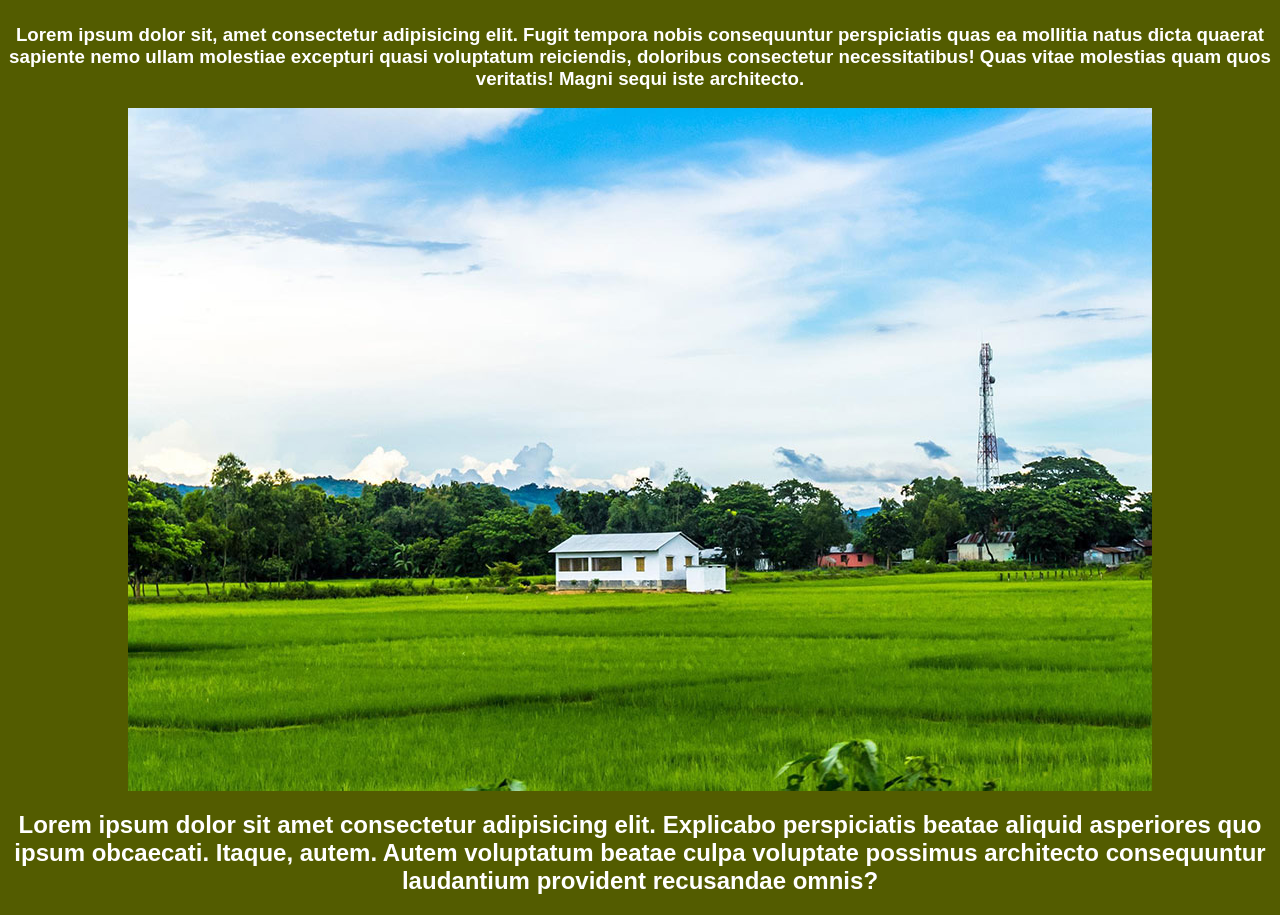
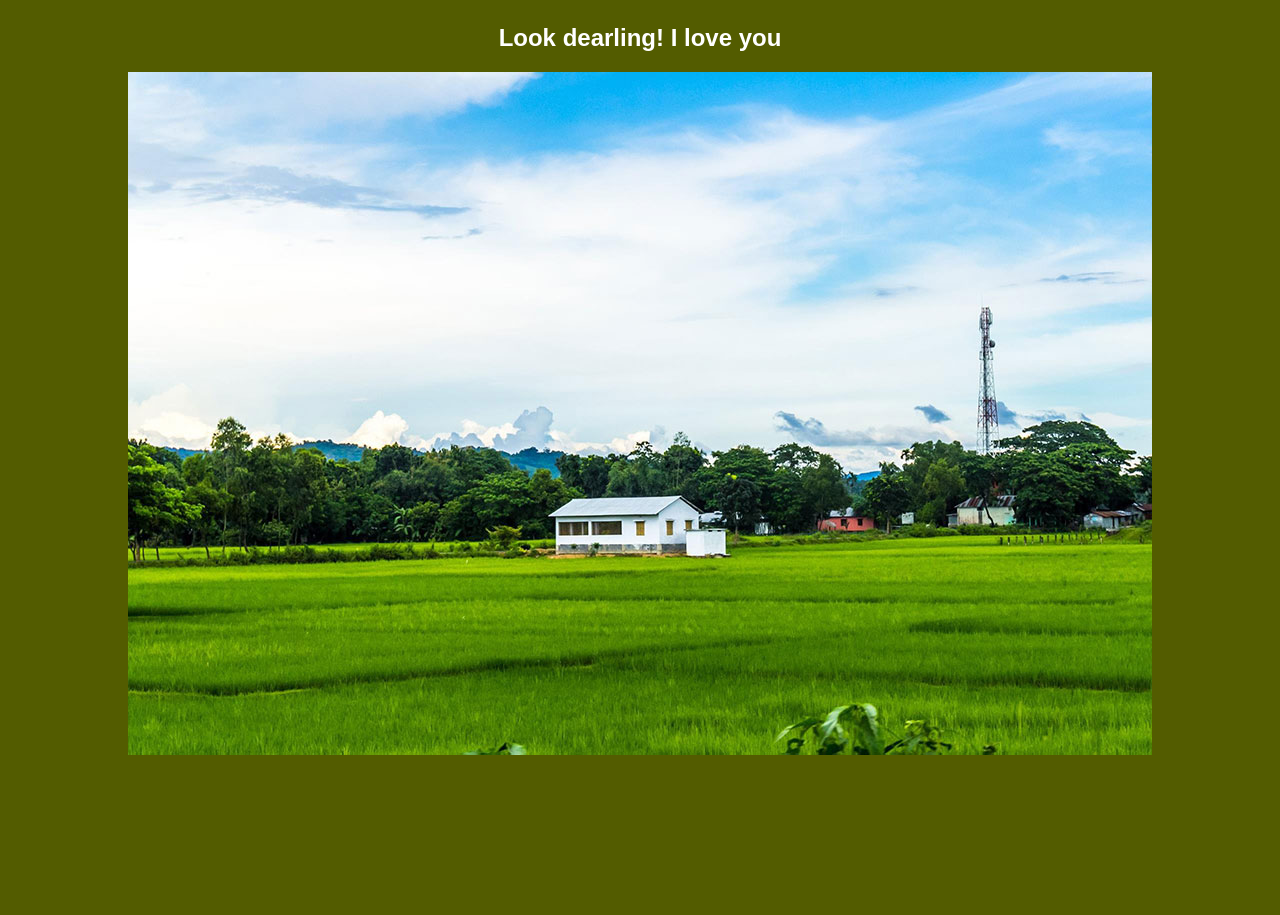
Before and after one commit to kopihannan/third-website-repo, a plain HTML site: page index.html in a window 1280 px wide. Shown: the part 75-990 px from the top of the page. After the commit the page ends 838 px from the top, so only its background shows below. Drawn offline with Linux system fonts and the light colour scheme.

Commit message:
new text

```diff
--- a/index.html
+++ b/index.html
@@ -4,7 +4,7 @@
     <meta charset="UTF-8">
     <meta http-equiv="X-UA-Compatible" content="IE=edge">
     <meta name="viewport" content="width=device-width, initial-scale=1.0">
-    <title>Third website</title>
+    <title>Third web-site</title>
     <style>
 
         *{
@@ -33,10 +33,10 @@
 
 
     <h1>Bangladesh is a beautiful country in the world</h1>
-    <h3>Lorem ipsum dolor sit, amet consectetur adipisicing elit. Fugit tempora nobis consequuntur perspiciatis quas ea mollitia natus dicta quaerat sapiente nemo ullam molestiae excepturi quasi voluptatum reiciendis, doloribus consectetur necessitatibus! Quas vitae molestias quam quos veritatis! Magni sequi iste architecto.</h3>
+    <div>
+        <h2>Look dearling! I love you</h2>
+    </div>
     <img src="vil.jpg" alt="">
-
-    <h2>Lorem ipsum dolor sit amet consectetur adipisicing elit. Explicabo perspiciatis beatae aliquid asperiores quo ipsum obcaecati. Itaque, autem. Autem voluptatum beatae culpa voluptate possimus architecto consequuntur laudantium provident recusandae omnis?</h2>
 
 </body>
 </html>
```
